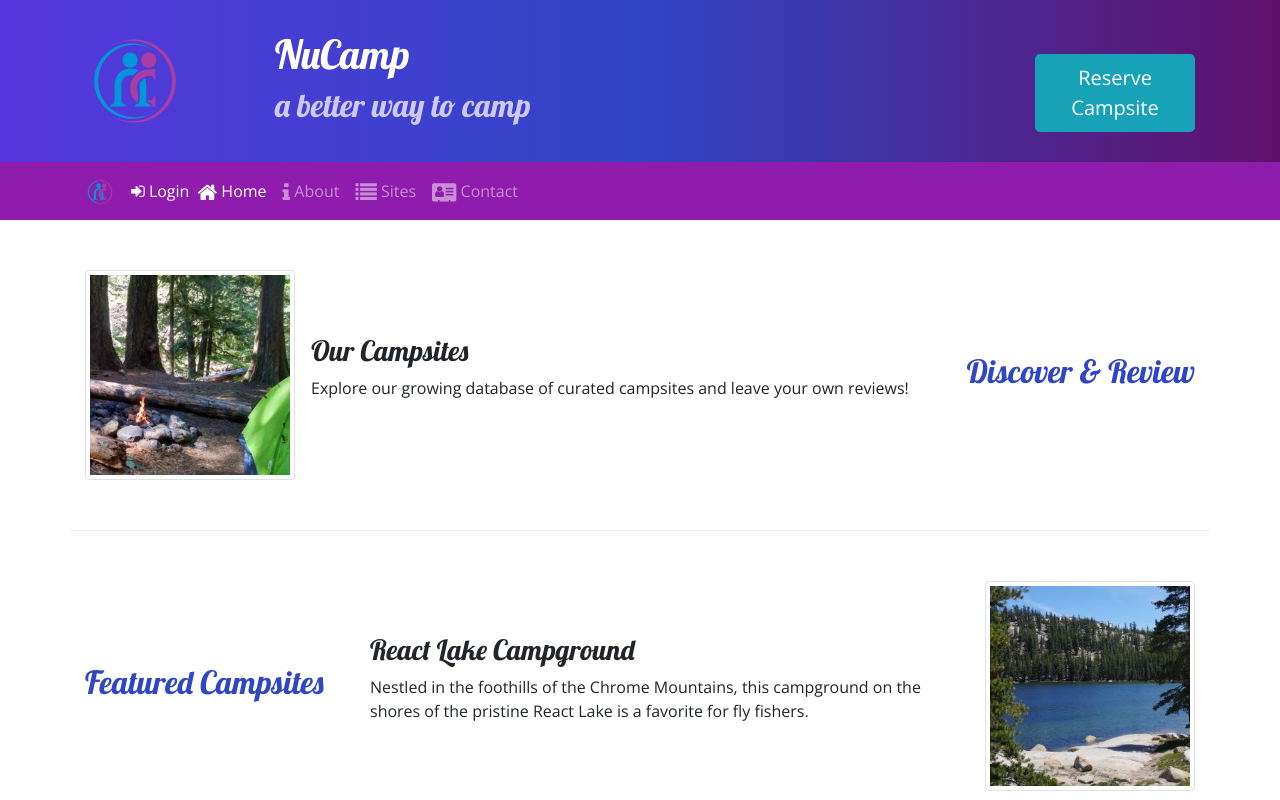
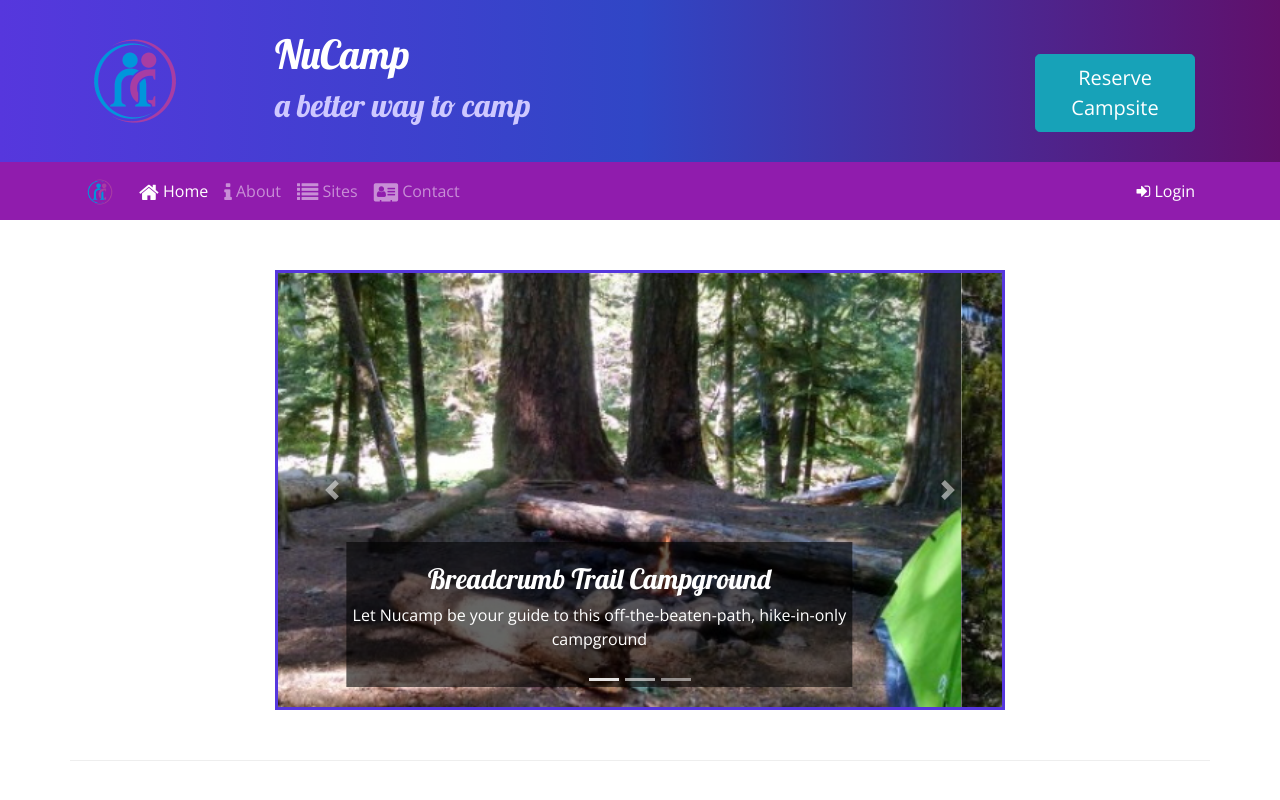
Before and after one commit to timdavidson2/nucampsite, a website: page index.html in a window 1280 px wide. Shown: the top 800 px of the page. Drawn offline with nearby package versions, Linux system fonts and the light colour scheme.

Commit message:
carousel

```diff
--- a/css/styles.css
+++ b/css/styles.css
@@ -41,3 +41,12 @@ header h2 {
     border-top: none;
     padding: 10px;
 }
+
+
+.carousel-caption {
+    background-color: rgba(0, 0, 0, 0.6);
+}
+
+.carousel {
+    border: solid #5637dd;
+}
--- a/index.html
+++ b/index.html
@@ -45,16 +45,17 @@
                 </button>
             <div class="collapse navbar-collapse" id="nucampNavbar">
                 <ul class="navbar-nav">
-                  <span class="navbar-text ml-auto">
-                    <a role="button" data-toggle="modal" data-target="#loginModal">
-                        <i class="fa fa-sign-in"></i> Login
-                    </a>
-                </span>
+
                     <li class="nav-item active"><a class="nav-link"  href="#"><i class="fa fa-home fa-lg"></i> Home</a></li>
                     <li class="nav-item"><a class="nav-link" href="./aboutus.html"><i class="fa fa-info fa-lg"></i> About</a></li>
                     <li class="nav-item"><a class="nav-link" href="#"><i class="fa fa-list fa-lg"></i> Sites</a></li>
                     <li class="nav-item"><a class="nav-link" href="./contactus.html"><i class="fa fa-address-card fa-lg"></i> Contact</a></li>
                 </ul>
+                <span class="navbar-text ml-auto">
+                    <a role="button" data-toggle="modal" data-target="#loginModal">
+                        <i class="fa fa-sign-in"> </i> Login
+                    </a>
+                </span>
             </div>
         </div>
     </nav>
@@ -96,6 +97,49 @@
   </div>
                                     <!-- main content -->
     <div class="container">
+        <div class="row row-content">
+        <div class="col-md-8 mx-auto">
+            <div id="homeCarousel" class="carousel slide" data-ride="carousel">
+                <ol class="carousel-indicators" >
+                    <li data-target="#homeCarousel" data-slide-to="0" class="active"></li>
+                    <li data-target="#homeCarousel" data-slide-to="1"></li>
+                    <li data-target="#homeCarousel" data-slide-to="2"></li>
+                </ol>
+                <div class="carousel-inner">
+                    <div class="carousel-item active">
+                        <img class="d-block  w-100" src="img/breadcrumb-trail.jpg" alt="Breadcrumb Trail Campground">
+                        <div class="carousel-caption">
+                            <h3>Breadcrumb Trail Campground</h3>
+                            <p class="d-block d-sm-block">Let Nucamp be your guide to this off-the-beaten-path, hike-in-only campground</p>
+                        </div>
+                    </div>
+                    <div class="carousel-item">
+                        <img class="d-block w-100" src="img/react-lake.jpg" alt="React Lake Campground">
+                        <div class="carousel-caption">
+                            <h3>React Lake Campground</h3>
+                            <p class="d-none d-sm-block">Nestled in the foothills of the Chrome Mountains, this campground on the shores of the pristine React Lake is a favorite for fly fishers. </p>
+                        </div>
+                    </div>
+                    <div class="carousel-item">
+                        <img class="d-block w-100" src="img/chrome-river.jpg" alt="Chrome River Campground">
+                        <div class="carousel-caption">
+                            <h3>Chrome River Campground</h3>
+                            <p class="d-none d-sm-block">Spend a few sunny days and starry nights beneath a canopy of old-growth firs at this enchanting spot by the Chrome River. </p>
+                        </div>
+                    </div>
+                </div>
+                <a class="carousel-control-prev" href="#homeCarousel" role="button" data-slide="prev">
+                    <span class="carousel-control-prev-icon"></span>
+                    <span class="sr-only">Previous</span>
+                </a>
+                <a class="carousel-control-next" href="#homeCarousel" role="button" data-slide="next">
+                    <span class="carousel-control-next-icon"></span>
+                    <span class="sr-only">Next</span>
+                </a>
+            </div>
+        </div>
+    </div>
+
         <div class="row row-content align-items-center">
             <div class="col-sm-4 order-sm-last col-md-3">
                 <h2 class="text-sm-right">Discover & Review</h2>
```
Also changed, not shown: 1 other file.
